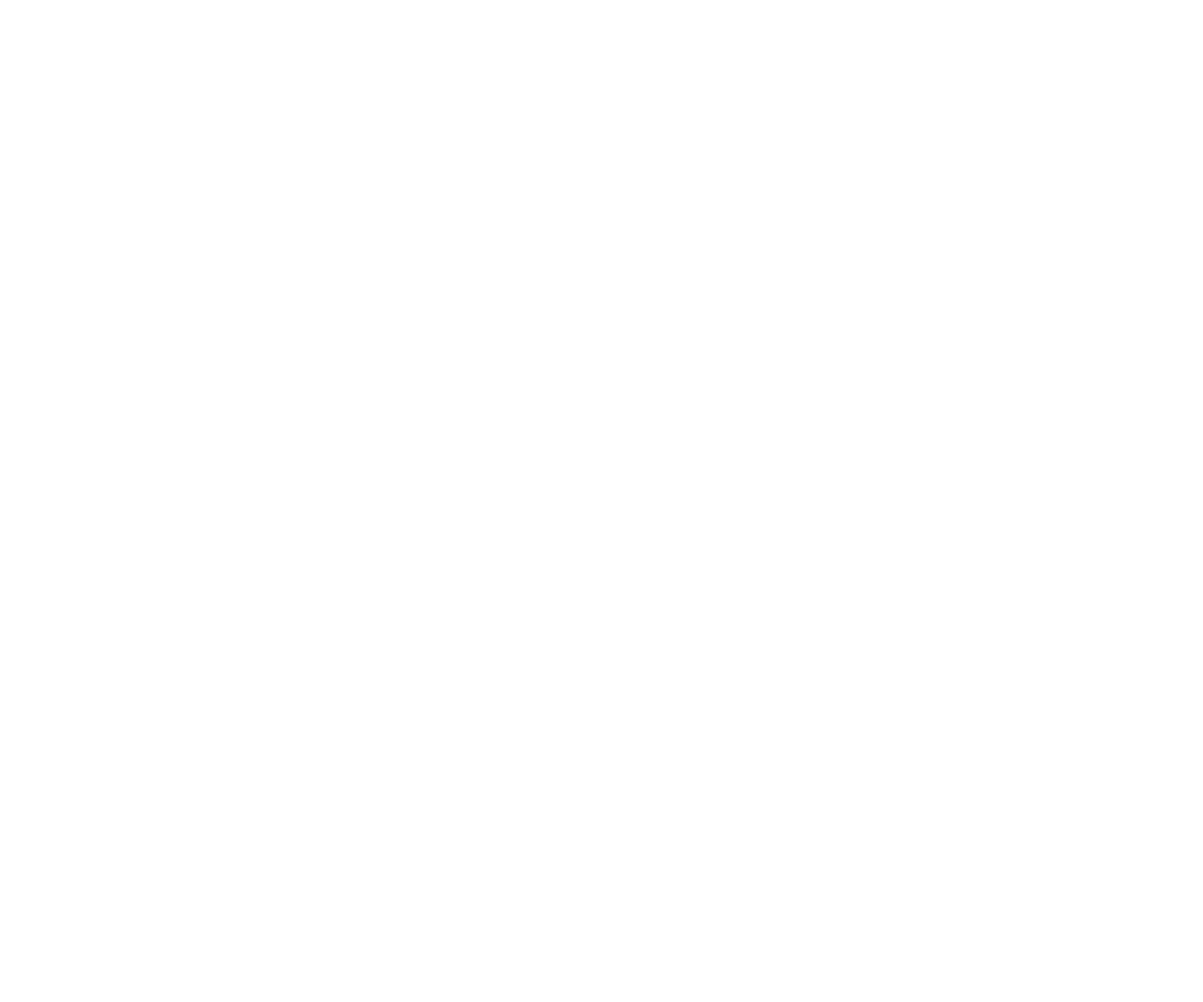
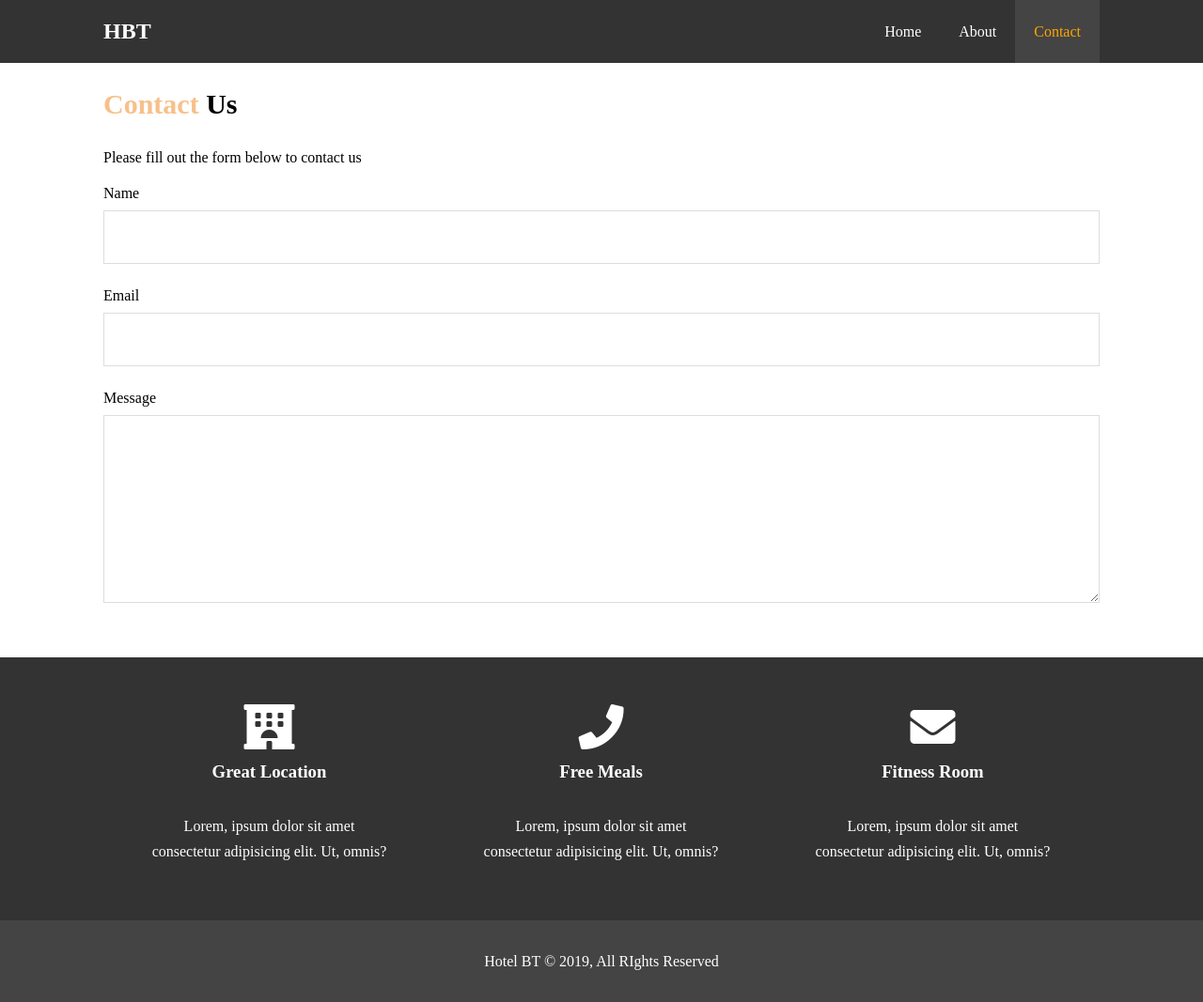
Before and after one commit to chenxiaosen/learn-html-css, a plain HTML site: page hotel_website/contact.html in a window 1280 px wide. Shown: the whole page at 94% size. Before the commit the page ends 800 px from the top, so only its background shows below. Drawn offline with Linux system fonts and the light colour scheme.

Commit message:
完成 about 和 contact

```diff
--- a/hotel_website/contact.html
+++ b/hotel_website/contact.html
@@ -0,0 +1,79 @@
+<!DOCTYPE html>
+<html lang="en">
+
+<head>
+    <meta charset="UTF-8">
+    <meta http-equiv="X-UA-Compatible" content="IE=edge">
+    <meta name="viewport" content="width=device-width, initial-scale=1.0">
+    <meta name="description" content="Welcome to the most hot hotel in Fuzhou">
+    <meta name="keywords" content="hotel,fuzhou hotel">
+    <link rel="stylesheet" href="https://use.fontawesome.com/releases/v5.6.1/css/all.css"
+        integrity="sha384-gfdkjb5BdAXd+lj+gudLWI+BXq4IuLW5IT+brZEZsLFm++aCMlF1V92rMkPaX4PP" crossorigin="anonymous">
+    <link rel="stylesheet" href="/css/style.css">
+    <title>Hotel Fuzhou | Contact</title>
+</head>
+
+<body>
+    <header>
+        <nav id="navbar">
+            <div class="container">
+                <h1 class="logo"><a href="index.html">HBT</a></h1>
+                <ul>
+                    <li><a href="index.html">Home</a></li>
+                    <li><a href="about.html">About</a></li>
+                    <li><a class="current" href="contact.html">Contact</a></li>
+                </ul>
+            </div>
+        </nav>
+
+    </header>
+
+    <section id="contact-form" class="py-3">
+        <div class="container">
+            <h1 class="l-heading"><span class="text-primary">Contact</span> Us</h1>
+            <p>Please fill out the form below to contact us</p>
+            <form action="process.php">
+                <div class="form-group">
+                    <label for="name">Name</label>
+                    <input type="text" name="name" id="name">
+                </div>
+                <div class="form-group">
+                    <label for="email">Email</label>
+                    <input type="text" name="emal" id="email">
+                </div>
+                <div class="form-group">
+                    <label for="message">Message</label>
+                    <textarea type="text" name="message" id="message"></textarea>
+                </div>
+            </form>
+        </div>
+
+
+    </section>
+
+    <section id="contact-info" class="bg-dark">
+        <div class="container">
+            <div class="box">
+                <i class="fas fa-hotel fa-3x"></i>
+                <h3>Great Location</h3>
+                <p>Lorem, ipsum dolor sit amet consectetur adipisicing elit. Ut, omnis?</p>
+            </div>
+            <div class="box">
+                <i class="fas fa-phone fa-3x"></i>
+                <h3>Free Meals</h3>
+                <p>Lorem, ipsum dolor sit amet consectetur adipisicing elit. Ut, omnis?</p>
+            </div>
+            <div class="box">
+                <i class="fas fa-envelope fa-3x"></i>
+                <h3>Fitness Room</h3>
+                <p>Lorem, ipsum dolor sit amet consectetur adipisicing elit. Ut, omnis?</p>
+            </div>
+        </div>
+    </section>
+
+    <footer id="main-footer">
+        <p>Hotel BT &copy; 2019, All RIghts Reserved</p>
+    </footer>
+</body>
+
+</html>
--- a/hotel_website/css/style.css
+++ b/hotel_website/css/style.css
@@ -79,7 +79,7 @@ p {
 .container {
     margin: auto;
     max-width: 1100px;
-    /* overflow: auto; */
+    overflow: auto;
     padding:  0 20px;
 }
 #navbar a {
@@ -153,14 +153,14 @@ p {
     margin-bottom: 50px;
 }
 
-#features .box {
+.box {
     text-align:center;
     float: left;
     width:33.3%;
     padding:50px;
 }
 
-#features .box i {
+.box i {
     padding-bottom:10px;
 }
 
@@ -192,3 +192,49 @@ p {
     margin:auto;
     border-radius:50%;
 }
+
+#testimonials {
+    background: url("../img/test-bg.jpg") no-repeat center center/cover;
+    height: 600px;
+}
+#testimonials h2 {
+    text-align: center;
+    margin: 100px 0 40px;
+    color: #fff;
+
+}
+#testimonials .testimonial {
+    padding: 20px;
+    margin-bottom: 40px;
+    border-radius: 5px;
+    opacity: 0.9;
+    background-color: #f7c08a;
+}
+#testimonials .testimonial img {
+    width: 100px;
+    float: left;
+    margin-right: 40px;
+    border-radius: 50%;
+}
+
+#contact-form .form-group {
+    margin-bottom: 20px;
+}
+#contact-form .form-group label{
+    display: block;
+    margin-bottom: 5px;
+}
+#contact-form .form-group input,
+#contact-form .form-group textarea{
+    width: 100%;
+    padding: 20px;
+    border: 1px #ddd solid;
+}
+#contact-form .form-group input:focus,
+#contact-form .form-group textarea:focus {
+    outline: none;
+    border-color: #f7c08a;
+}
+#contact-form .form-group textarea {
+    height: 200px;
+}
```
Also changed, not shown: hotel_website/about.html (+26 -2 lines).
